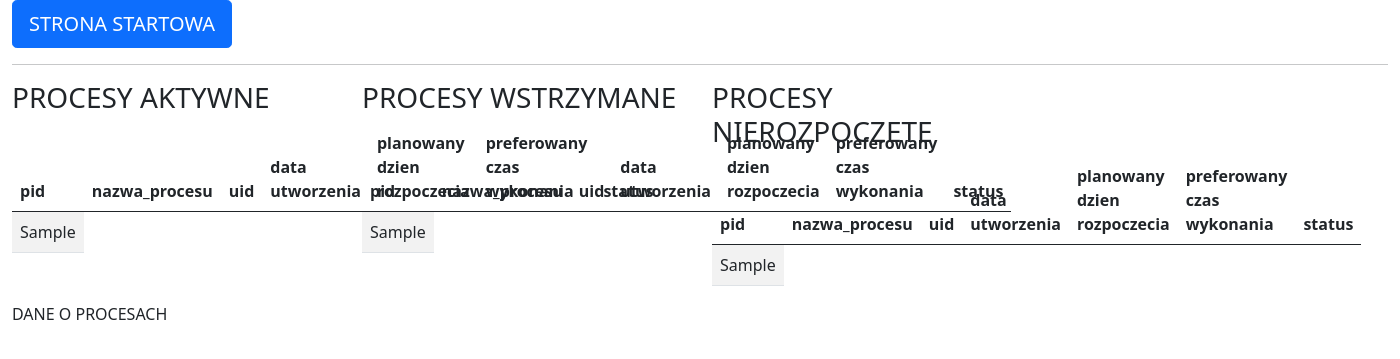
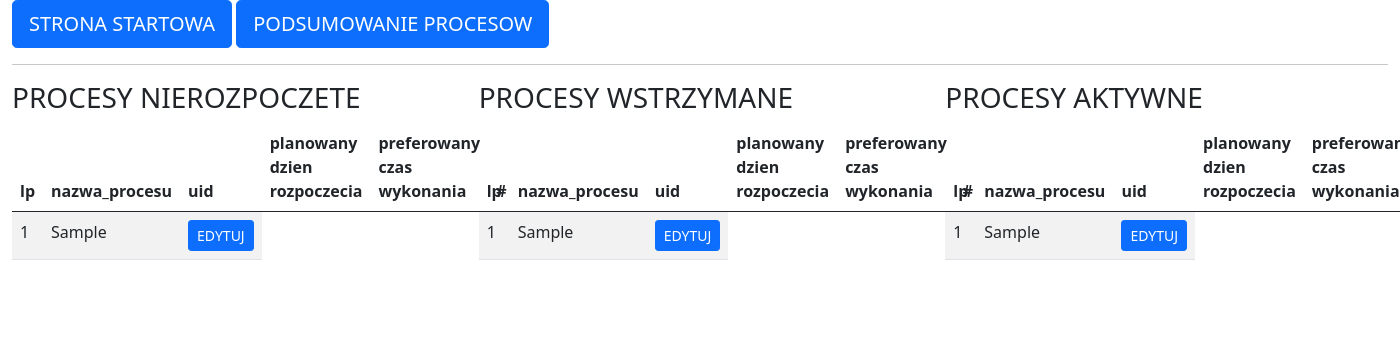
Before and after one commit to Mogarthron/Magazynier-Skaner, a Flask app: template templates/podglad_procesow.html in a window 1400 px wide; the page is wider, and only the part inside the window is pictured. Shown: the top 359 px of that part. Run offline with Flask 3, Linux system fonts and the light colour scheme; the template is opened without the code that fills it: most values are stand-ins (such as "Sample title", 1, 10 or a date in 2020); parts of the project's set-up code (start-up, migrations or seed data) failed here and were passed over.

Commit message:
frontend

```diff
--- a/templates/index.html
+++ b/templates/index.html
@@ -35,6 +35,8 @@
 
       <a href="{{url_for('podglad_procesow')}}" class="btn btn-primary btn-lg" role="button">PODGLAD PROCESOW</a>
       <hr>
+      <a href="{{url_for('podsumowanie_procesow')}}" class="btn btn-primary btn-lg" role="button">PODSUMOWANIE PROCESOW</a>
+      <hr>
       <a href="{{url_for('logout')}}" class="btn btn-danger btn-lg" role="button">WYLOGUJ</a>
 
       {% else %}
--- a/templates/podglad_procesow.html
+++ b/templates/podglad_procesow.html
@@ -2,96 +2,72 @@
 
 {% block content %}
 
+{% macro tabelka_z_procesami(lista_procesow) -%}
+<table class="table table-striped table-hover">
+
+    <thead>
+        <tr>
+            <th>lp</th>
+            <th>nazwa_procesu</th>
+            <th>uid</th>
+            <!-- <th>data utworzenia</th> -->
+            <th>planowany dzien rozpoczecia</th>
+            <th>preferowany czas wykonania</th>
+            <th>#</th>
+        </tr>
+    </thead>
+    <tbody>
+        {% for pp in lista_procesow %}
+        <tr>
+            <td>{{loop.index}}</td>
+            {% for p in pp[1:] %}
+            <td>{{p}}</td>
+            {% endfor %}
+
+            <td>
+                <form method="post">
+                    <button type="submit" name="edytuj_{{pp[0]}}" class="btn btn-sm btn-primary">EDYTUJ</button>
+                </form>
+            </td>
+        </tr>
+        {% endfor %}
+
+    </tbody>
+</table>
+{%- endmacro %}
+
+
+
 <div class="container-fluid">
     <a href="{{url_for('index')}}" class="btn btn-lg btn-primary" role="button">STRONA STARTOWA</a>
+    <a href="{{url_for('podsumowanie_procesow')}}" class="btn btn-lg btn-primary" role="button">PODSUMOWANIE PROCESOW</a>
     <hr>
 
         <div class="row">
-            <div class="col-3">
+            <div class="col-4">
+                <h3>PROCESY NIEROZPOCZETE</h3>
+
+                {{  tabelka_z_procesami(pp_nierozpoczete) }}
+
+            </div>
+
+            <div class="col-4">
+                <h3>PROCESY WSTRZYMANE</h3>
+
+                {{  tabelka_z_procesami(pp_wstrzymane) }}
+            </div>
+            <div class="col-4">
 
                 <h3>PROCESY AKTYWNE</h3>
 
-                <table class="table table-striped table-hover">
-                    <thead>
-                        <tr>
-                            <th>pid</th>
-                            <th>nazwa_procesu</th>
-                            <th>uid</th>
-                            <th>data utworzenia</th>
-                            <th>planowany dzien rozpoczecia</th>
-                            <th>preferowany czas wykonania</th>
-                            <th>status</th>
-                        </tr>
-                    </thead>
-                    <tbody>
-                        {% for pp in pp_aktywne %}
-                        <tr>
-                            {% for p in pp %}
-                            <td>{{p}}</td>
-                            {% endfor %}
-                        </tr>
-                        {% endfor %}
-                    </tbody>
-                </table>
+                {{  tabelka_z_procesami(pp_aktywne) }}
+
 
             </div>
-            <div class="col-3">
-                <h3>PROCESY WSTRZYMANE</h3>
 
-                <table class="table table-striped table-hover">
-                    <thead>
-                        <tr>
-                            <th>pid</th>
-                            <th>nazwa_procesu</th>
-                            <th>uid</th>
-                            <th>data utworzenia</th>
-                            <th>planowany dzien rozpoczecia</th>
-                            <th>preferowany czas wykonania</th>
-                            <th>status</th>
-                        </tr>
-                    </thead>
-                    <tbody>
-                        {% for pp in pp_wstrzymane %}
-                        <tr>
-                            {% for p in pp %}
-                            <td>{{p}}</td>
-                            {% endfor %}
-                        </tr>
-                        {% endfor %}
-                    </tbody>
-                </table>
-            </div>
 
-            <div class="col-3">
-                <h3>PROCESY NIEROZPOCZETE</h3>
 
-                <table class="table table-striped table-hover">
-                    <thead>
-                        <tr>
-                            <th>pid</th>
-                            <th>nazwa_procesu</th>
-                            <th>uid</th>
-                            <th>data utworzenia</th>
-                            <th>planowany dzien rozpoczecia</th>
-                            <th>preferowany czas wykonania</th>
-                            <th>status</th>
-                        </tr>
-                    </thead>
-                    <tbody>
-                        {% for pp in pp_nierozpoczete %}
-                        <tr>
-                            {% for p in pp %}
-                            <td>{{p}}</td>
-                            {% endfor %}
-                        </tr>
-                        {% endfor %}
-                    </tbody>
-                </table>
-            </div>
-        </div>
-        <div class="col-3">
-            DANE O PROCESACH
-        </div>
+
 
 
 </div>
```
Also changed, not shown: templates/podsumowanie_procesow.html (added, +11 -0 lines).
